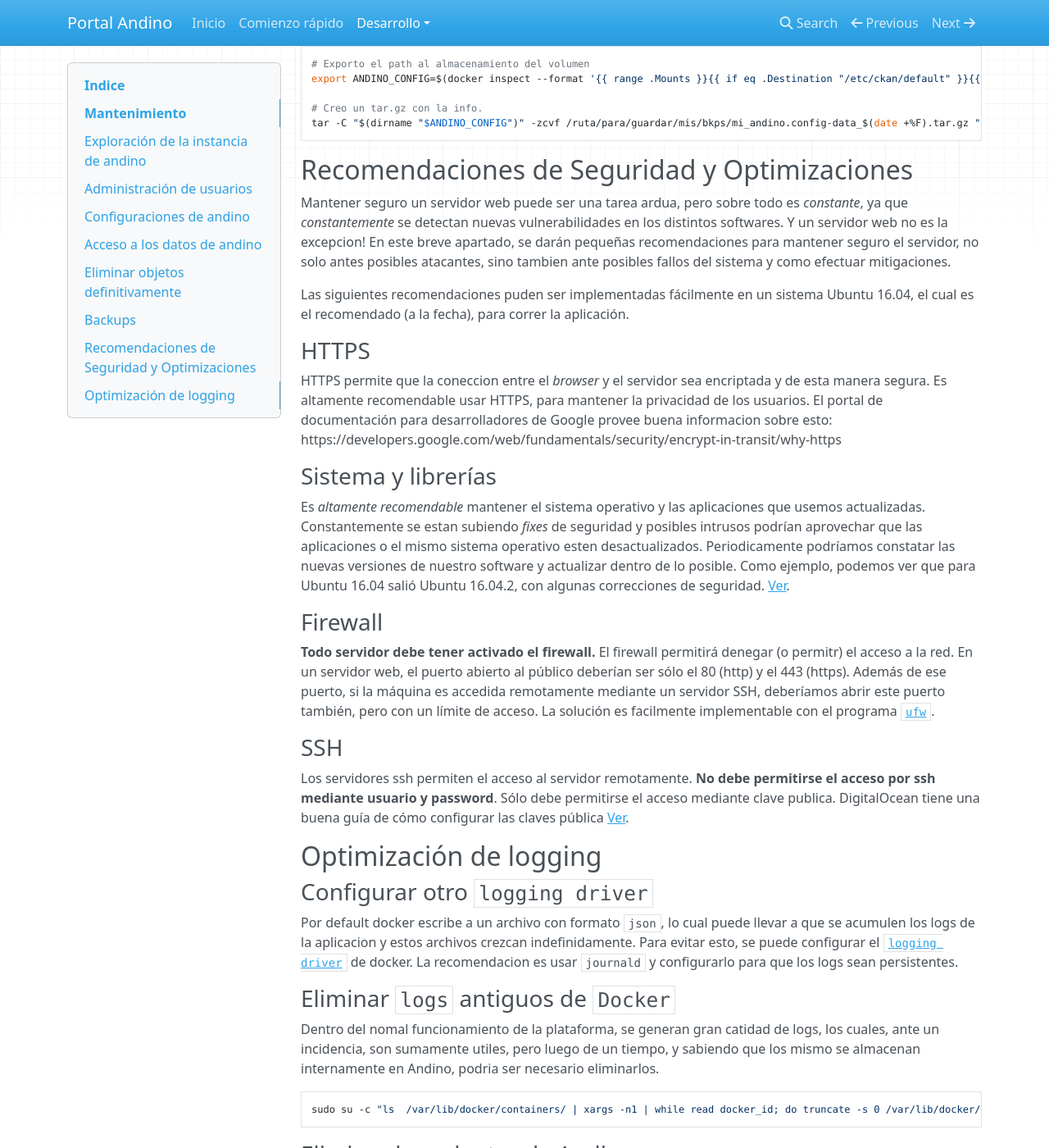
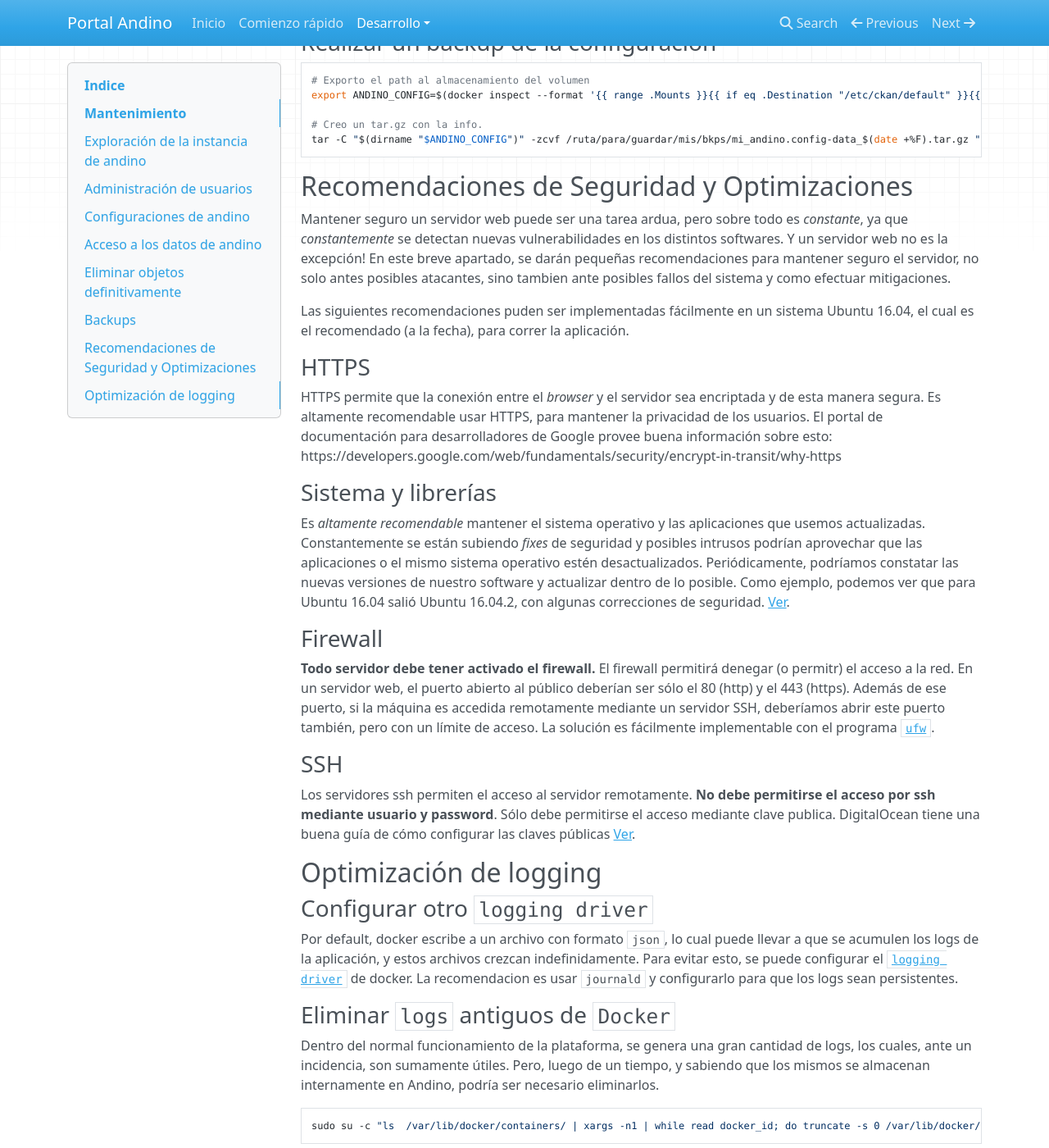
Before and after one commit to datosgobar/portal-andino, an MkDocs documentation site: the page built from docs/developers/maintenance.md, in a window 1280 px wide and 1400 px high, scrolled down 11489 px. Shown: the whole window at 82% size. Built offline with MkDocs 1.6.1, drawn with Linux system fonts in a browser that asks for light colours; nearby versions of some CDN libraries; old or Windows-style settings are respelled for this version of MkDocs; some of the changed text lies outside the part shown.

Commit message:
Últimas correcciones en documentación de mantenimiento

````diff
--- a/docs/developers/maintenance.md
+++ b/docs/developers/maintenance.md
@@ -56,7 +56,8 @@
 
 ### Ingresar al contendor principal de andino
 
-El contenedor principal de andino, donde se ejecuta la aplicación CKAN, es denominado `portal`. Para ingresar en una sesión de consola en el contenedor, ejecutar:
+El contenedor principal de andino, donde se ejecuta la aplicación CKAN, es denominado `portal`.
+Para ingresar en una sesión de consola en el contenedor, ejecutar:
 
     docker-compose -f /etc/portal/latest.yml exec portal /bin/bash
 
@@ -171,7 +172,10 @@
 
 ### Cambiar el remitente de los correos electrónicos que envía Andino
 
-Para modificar el remitente de los correos electrónicos que el sistema envía (por ejemplo los de creación de usuarios nuevos o los de olvido de contraseña) se deben seguir los pasos de la sección [Cambiar la configuración del SMTP](#cambiar-la-configuracion-del-smtp) pero modificando el atributo de configuración `smtp.mail_from`.
+Para modificar el remitente de los correos electrónicos que el sistema envía
+(por ejemplo los de creación de usuarios nuevos o los de olvido de contraseña),
+se deben seguir los pasos de la sección [Cambiar la configuración del SMTP](#cambiar-la-configuracion-del-smtp)
+pero modificando el atributo de configuración `smtp.mail_from`.
 
 ### Cambiar el id del container de Google Tag Manager
 
@@ -180,9 +184,10 @@
 Para saber cómo hacerlo, leer la sección que explica
 [cómo modificar el archivo de configuración](#modificar-el-archivo-de-configuraci%C3%B3n).
 
-Esta vez, buscaremos la configuración debajo de la sección [app:main] (vas a encontrar campos como "superThemeTaxonomy" y "ckan.site.title")
+Esta vez, buscaremos la configuración debajo de la sección [app:main]
+(vas a encontrar campos como "superThemeTaxonomy" y "ckan.site.title").
 
-El campo que estamos buscando es `ckan.google_tag_manager.gtm_container_id`
+El campo que estamos buscando es `ckan.google_tag_manager.gtm_container_id`.
 
 
 En caso de no encontrar el campo mencionado, lo podemos agregar:
@@ -444,7 +455,8 @@
 apachectl restart
 ```
 
-Luego, si vamos a la configuración del sitio, podremos apreciar que se agrego una nueva sección "Series" en el apartado "Otras secciones del portal".
+Luego, si vamos a la configuración del sitio, podremos apreciar que se agrego una nueva sección "Series" en el apartado
+ "Otras secciones del portal".
 
 ## Acceso a los datos de andino
 
@@ -488,10 +501,12 @@
 
 ```bash
 docker-compose -f /etc/portal/latest.yml exec portal /etc/ckan_init.d/paster.sh  --plugin=ckan dataset list | grep -v DEBUG | grep -v count  | grep -v Datasets | xargs -n2 | while read id name; do echo $name; done
+```
 
 ## Backups
 
-Es altamente recomendable hacer copias de seguridad de los datos de la aplicacion, tanto la base de datos como los archivos de configuración y subidos por los usuarios.
+Es altamente recomendable hacer copias de seguridad de los datos de la aplicación, tanto la base de datos como los
+archivos de configuración y subidos por los usuarios.
 
 ### Backup de la base de datos
 
@@ -536,9 +551,12 @@
 
     tar -C "$appbackupdir../" -zcvf backup.tar.gz "application/"
 
-Podria colocarse esos scripts en el directorio donde se instaló la aplicación (ejemplo : `/etc/portal/backup.sh`) y luego agregar un `cron`:
-Para correr el script cada domingo, podríamos usar la configuración `0 0 * * 0` (ver [cron](https://help.ubuntu.com/community/CronHowto) para más información)
-Correr el comando `crontab -e` y agregar la línea:
+Podria colocarse esos scripts en el directorio donde se instaló la aplicación
+(ejemplo : `/etc/portal/backup.sh`) y luego agregar un `cron`:
+
+Para correr el script cada domingo, podríamos usar la configuración `0 0 * * 0`
+(ver [cron](https://help.ubuntu.com/community/CronHowto) para más información),
+correr el comando `crontab -e` y agregar la línea:
 
     0 0 * * 0 cd /etc/portal/ && bash /etc/portal/backup.sh
 
@@ -563,47 +581,64 @@
 
 ## Recomendaciones de Seguridad y Optimizaciones
 
-Mantener seguro un servidor web puede ser una tarea ardua, pero sobre todo es _constante_, ya que _constantemente_ se detectan nuevas vulnerabilidades en los distintos softwares.
-Y un servidor web no es la excepcion!
-En este breve apartado, se darán pequeñas recomendaciones para mantener seguro el servidor, no solo antes posibles atacantes, sino tambien ante posibles fallos del sistema y como efectuar mitigaciones.
+Mantener seguro un servidor web puede ser una tarea ardua, pero sobre todo es _constante_, ya que _constantemente_
+se detectan nuevas vulnerabilidades en los distintos softwares.
+Y un servidor web no es la excepción!
+En este breve apartado, se darán pequeñas recomendaciones para mantener seguro el servidor,
+no solo antes posibles atacantes, sino tambien ante posibles fallos del sistema y como efectuar mitigaciones.
 
-Las siguientes recomendaciones puden ser implementadas fácilmente en un sistema Ubuntu 16.04, el cual es el recomendado (a la fecha), para correr la aplicación.
+Las siguientes recomendaciones puden ser implementadas fácilmente en un sistema Ubuntu 16.04, el cual es el
+recomendado (a la fecha), para correr la aplicación.
 
 ### HTTPS
 
-HTTPS permite que la coneccion entre el _browser_ y el servidor sea encriptada y de esta manera segura.
+HTTPS permite que la conexión entre el _browser_ y el servidor sea encriptada y de esta manera segura.
 Es altamente recomendable usar HTTPS, para mantener la privacidad de los usuarios.
-El portal de documentación para desarrolladores de Google provee buena informacion sobre esto:
+El portal de documentación para desarrolladores de Google provee buena información sobre esto:
 https://developers.google.com/web/fundamentals/security/encrypt-in-transit/why-https
 
 
 ### Sistema y librerías
 
-Es _altamente recomendable_ mantener el sistema operativo y las aplicaciones que usemos actualizadas. Constantemente se estan subiendo _fixes_ de seguridad y posibles intrusos podrían aprovechar que las aplicaciones o el mismo sistema operativo esten desactualizados.
-Periodicamente podríamos constatar las nuevas versiones de nuestro software y actualizar dentro de lo posible. Como ejemplo, podemos ver que para Ubuntu 16.04 salió Ubuntu 16.04.2, con algunas correcciones de seguridad. [Ver](https://wiki.ubuntu.com/XenialXerus/ReleaseNotes/ChangeSummary/16.04.2).
+Es _altamente recomendable_ mantener el sistema operativo y las aplicaciones que usemos actualizadas.
+Constantemente se están subiendo _fixes_ de seguridad y posibles intrusos podrían aprovechar que las aplicaciones
+o el mismo sistema operativo estén desactualizados.
+Periódicamente, podríamos constatar las nuevas versiones de nuestro software y actualizar dentro de lo posible.
+Como ejemplo, podemos ver que para Ubuntu 16.04 salió Ubuntu 16.04.2, con algunas correcciones de seguridad.
+[Ver](https://wiki.ubuntu.com/XenialXerus/ReleaseNotes/ChangeSummary/16.04.2).
 
 ### Firewall
 
-**Todo servidor debe tener activado el firewall.** El firewall permitirá denegar (o permitr) el acceso a la red. En un servidor web, el puerto abierto al público deberían ser sólo el 80 (http) y el 443 (https). Además de ese puerto, si la máquina es accedida remotamente mediante un servidor SSH, deberíamos abrir este puerto también, pero con un límite de acceso.
-La solución es facilmente implementable con el programa [`ufw`](https://help.ubuntu.com/community/UFW).
+**Todo servidor debe tener activado el firewall.** El firewall permitirá denegar (o permitr) el acceso a la red.
+En un servidor web, el puerto abierto al público deberían ser sólo el 80 (http) y el 443 (https). Además de ese puerto,
+si la máquina es accedida remotamente mediante un servidor SSH, deberíamos abrir este puerto también,
+pero con un límite de acceso.
+La solución es fácilmente implementable con el programa [`ufw`](https://help.ubuntu.com/community/UFW).
 
 
 ### SSH
 
-Los servidores ssh permiten el acceso al servidor remotamente. **No debe permitirse el acceso por ssh mediante usuario y password**. Sólo debe permitirse el acceso mediante clave publica.
-DigitalOcean tiene una buena guía de cómo configurar las claves pública [Ver](https://www.digitalocean.com/community/tutorials/how-to-set-up-ssh-keys--2).
+Los servidores ssh permiten el acceso al servidor remotamente.
+**No debe permitirse el acceso por ssh mediante usuario y password**.
+Sólo debe permitirse el acceso mediante clave publica.
+DigitalOcean tiene una buena guía de cómo configurar las claves públicas
+[Ver](https://www.digitalocean.com/community/tutorials/how-to-set-up-ssh-keys--2).
 
 ## Optimización de logging
 
 ### Configurar otro `logging driver`
 
-Por default docker escribe a un archivo con formato `json`, lo cual puede llevar a que se acumulen los logs de la aplicacion y estos archivos crezcan indefinidamente.
-Para evitar esto, se puede configurar el [`logging driver`](https://docs.docker.com/engine/admin/logging/overview/) de docker.
+Por default, docker escribe a un archivo con formato `json`, lo cual puede llevar a que se acumulen los logs de la
+aplicación, y estos archivos crezcan indefinidamente.
+Para evitar esto, se puede configurar el [`logging driver`](https://docs.docker.com/engine/admin/logging/overview/)
+de docker.
 La recomendacion es usar `journald` y configurarlo para que los logs sean persistentes.
 
 ### Eliminar `logs` antiguos de `Docker`
 
-Dentro del nomal funcionamiento de la plataforma, se generan gran catidad de logs, los cuales, ante un incidencia, son sumamente utiles, pero luego de un tiempo, y sabiendo que los mismo se almacenan internamente en Andino, podria ser necesario eliminarlos.
+Dentro del normal funcionamiento de la plataforma, se genera una gran cantidad de logs, los cuales, ante un incidencia,
+son sumamente útiles. Pero, luego de un tiempo, y sabiendo que los mismos se almacenan internamente en Andino, podría
+ser necesario eliminarlos.
 
     sudo su -c "ls  /var/lib/docker/containers/ | xargs -n1 | while read docker_id; do truncate -s 0 /var/lib/docker/containers/${docker_id%/*}/${docker_id%/*}-json.log; done"
 
````
Also changed, not shown: other parts of docs/developers/maintenance.md (+34 -27 lines).
